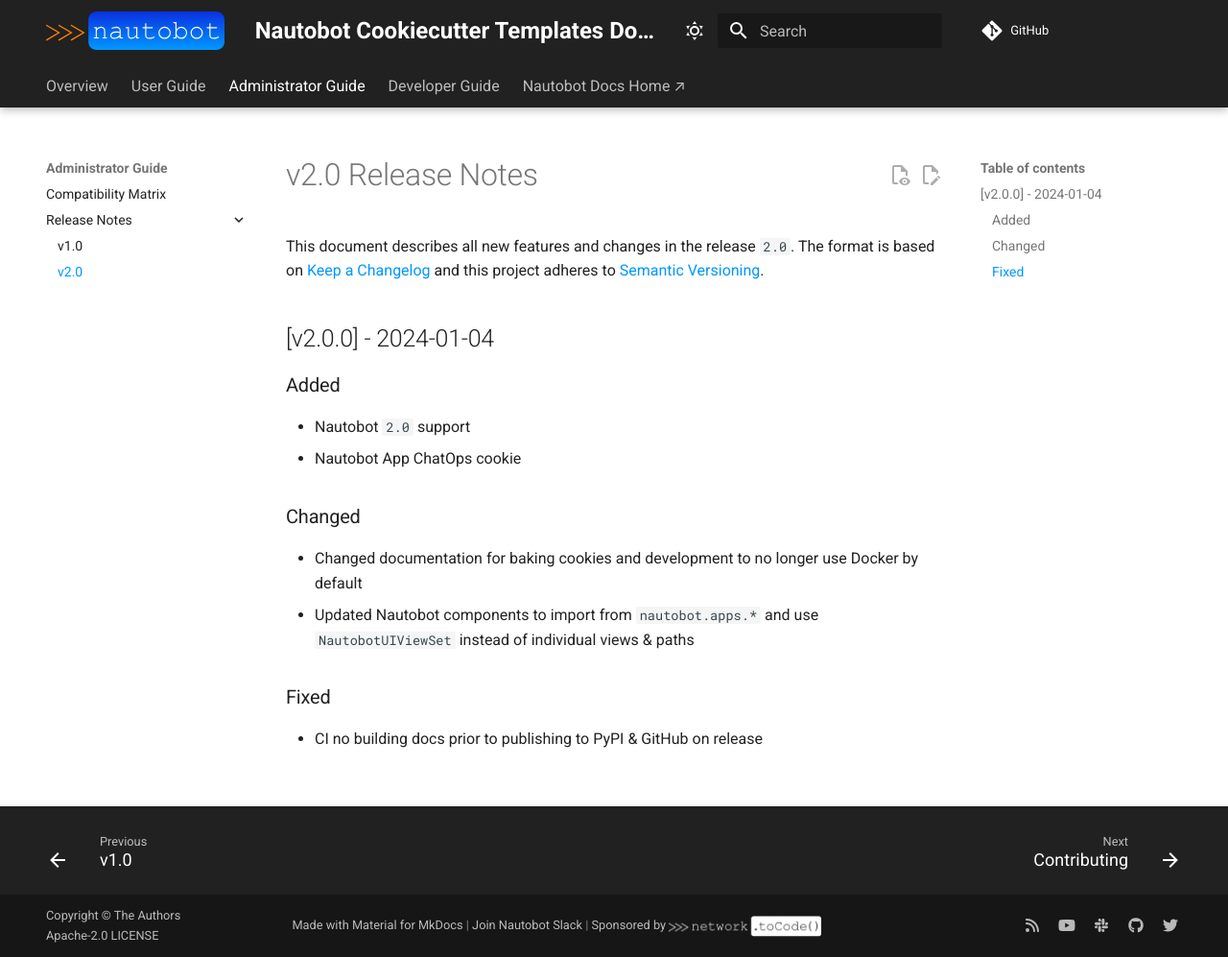
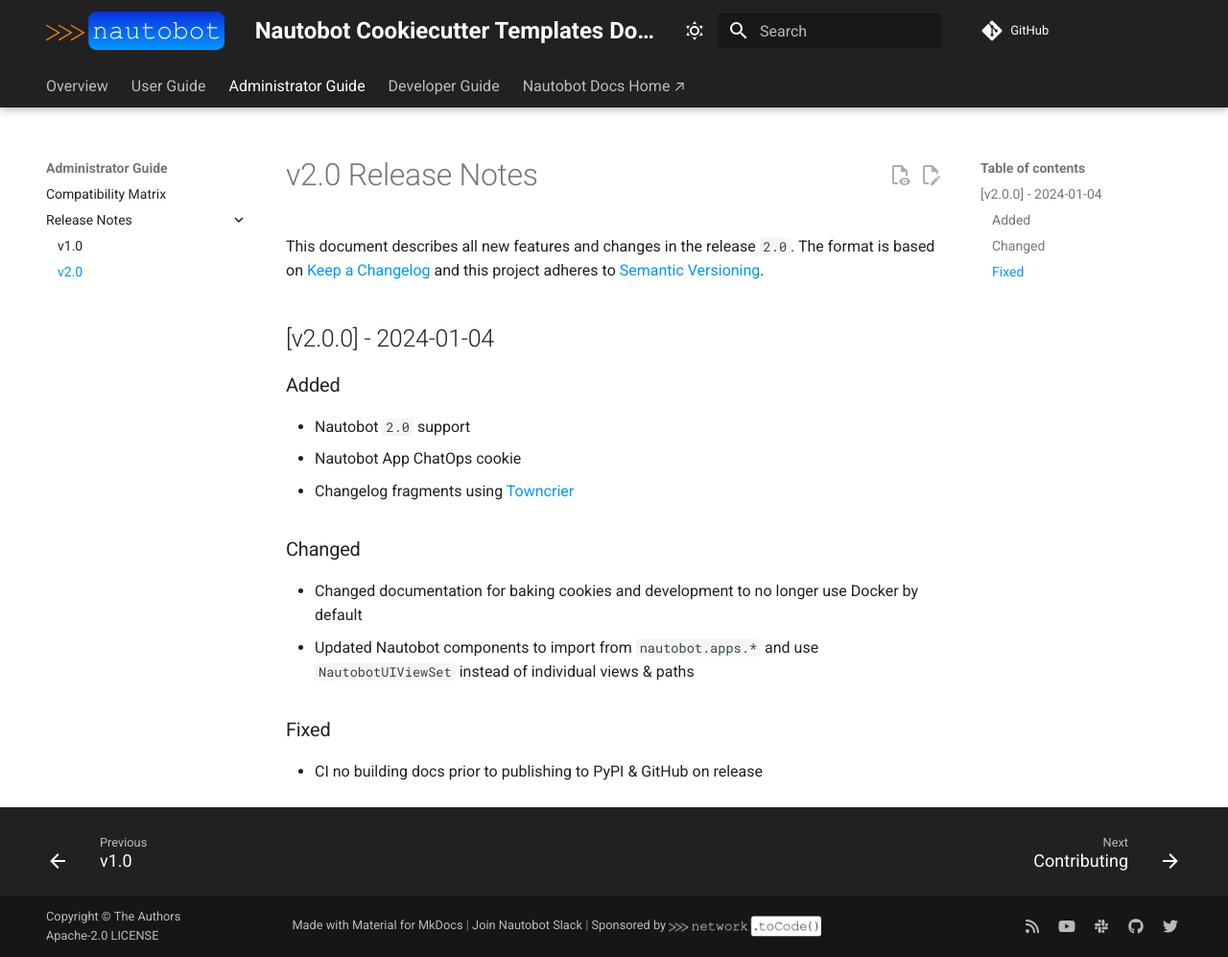
Before and after one commit to nautobot/cookiecutter-nautobot-app, an MkDocs documentation site: the page built from docs/admin/release_notes/version_2.0.md, in a window 1280 px wide and 997 px high. Shown: the whole window at 96% size. Built offline with MkDocs 1.6.1 and Material for MkDocs 9.7.7, drawn with Linux system fonts in a browser that asks for light colours; comment, search, counter and statistics services are not loaded.

Commit message:
Update version_2.0.md

```diff
--- a/docs/admin/release_notes/version_2.0.md
+++ b/docs/admin/release_notes/version_2.0.md
@@ -8,6 +8,7 @@
 
 - Nautobot `2.0` support
 - Nautobot App ChatOps cookie
+- Changelog fragments using [Towncrier](https://towncrier.readthedocs.io/en/stable/tutorial.html)
 
 ### Changed
 
```
